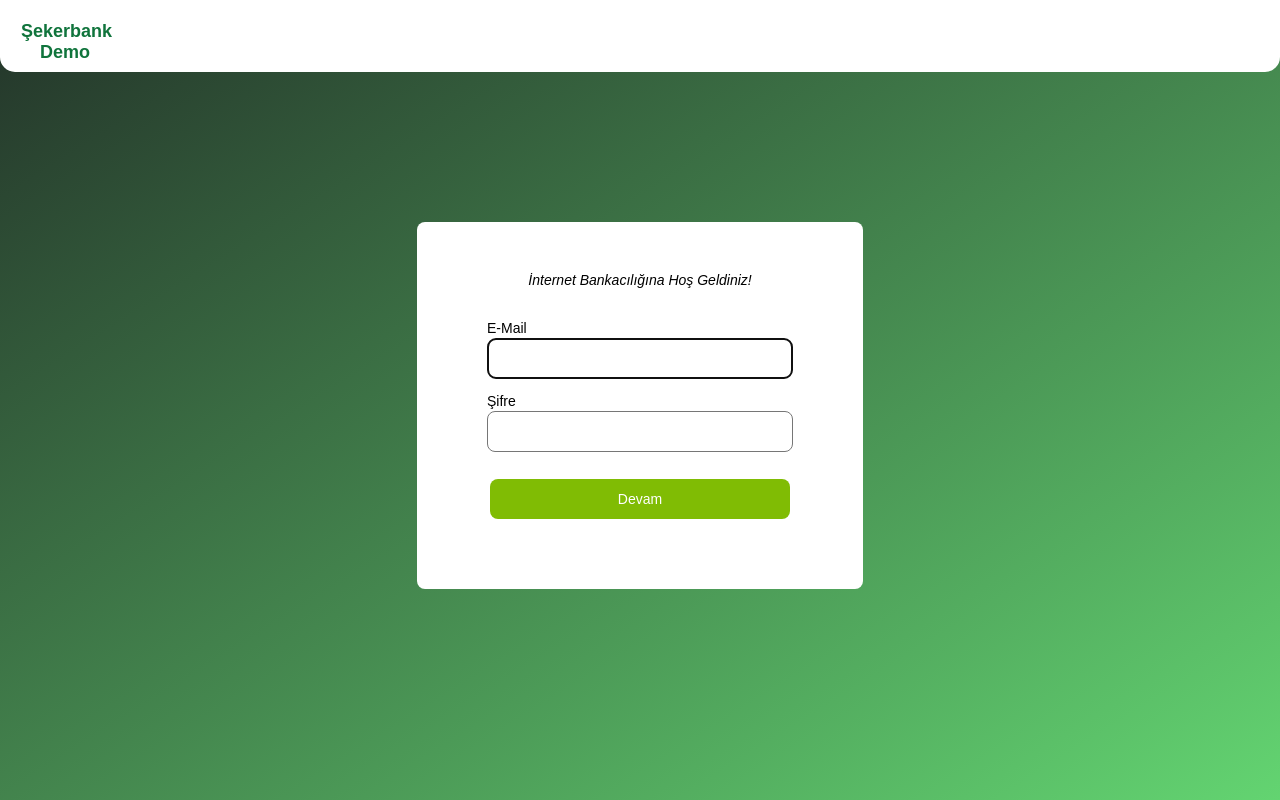
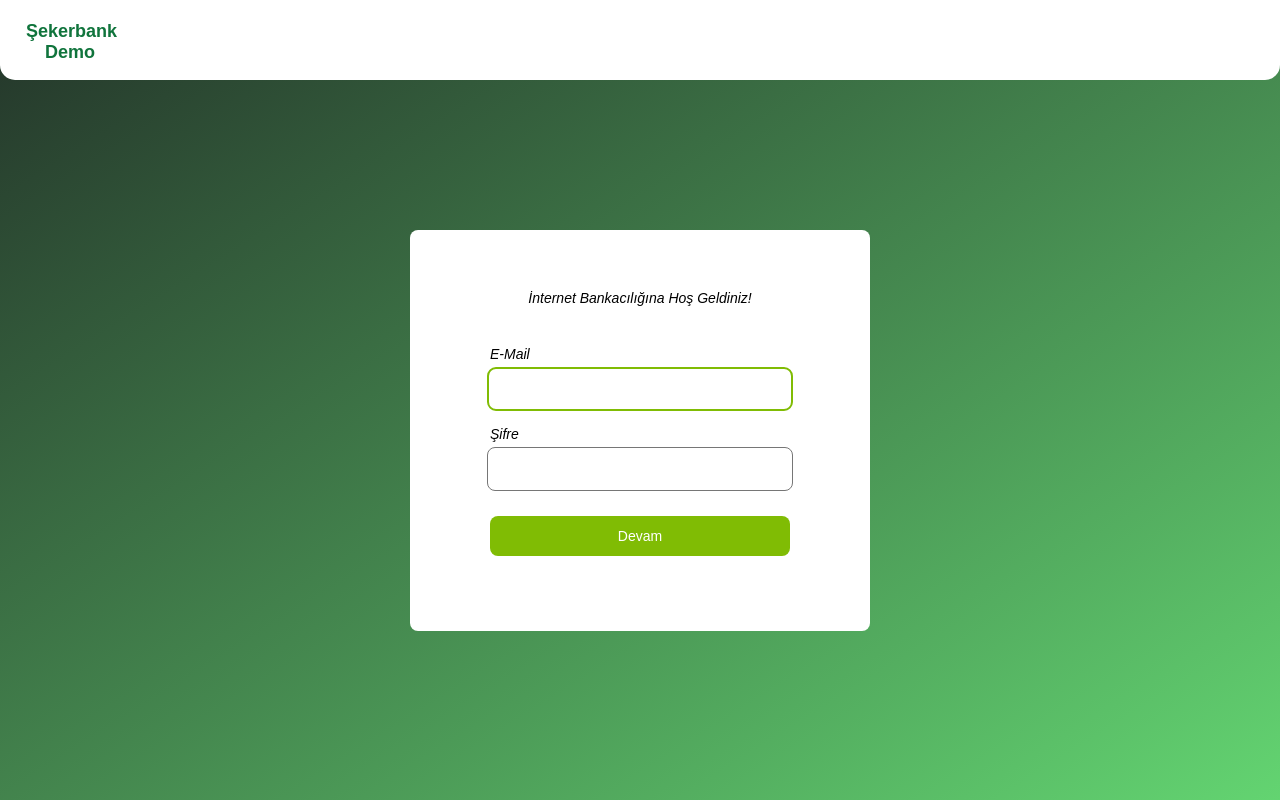
Before and after one commit to mertkilicaslan/Remote_Customer_Acquisition_System, a React (Create React App) app: page / in a window 1280 px wide. Built offline with nearby package versions, Linux system fonts and the light colour scheme.

Commit message:
css updated

```diff
--- a/src/App.css
+++ b/src/App.css
@@ -11,12 +11,11 @@ body {
   padding: 0;
 }
 
-
 header {
   background-color: #fff;
   color: #10743c;
   width: 100%;
-  height: 72px;
+  height: 80px;
   display: flex;
   margin-bottom: 150px;
   justify-content: space-between;
@@ -27,35 +26,29 @@ header {
 
 header button {
   width: 100px;
-  height: 30px;
+  height: 40px;
   font-weight: bold;
   font-size: 18px;
-  margin-top: 20px;
-  margin-left: 15px;
-  border-radius: 8px;
-  background-color: #fff;
+  margin: 20px;
+  background-color: rgb(255, 255, 255);
   color: #10743c;
 }
 
-header button:hover {
-  background-color: #fff;
-}
-
 body {
-  background-image: linear-gradient(to bottom right, #233329, #63D471);
+  background-image: linear-gradient(to bottom right, #233329, #63d471);
   justify-content: center;
 }
 
-.greetings{
+.greetings {
   display: relative;
-  margin-top: -20px;
-  margin-bottom: 30px;
+  margin-top: 10px;
+  margin-bottom: 40px;
   font-style: italic;
 }
 
 .center {
   position: relative;
-  padding: 70px;
+  padding: 50px 75px 75px 75px;
   background-color: #fff;
   border-radius: 8px;
   text-align: center;
@@ -66,8 +59,7 @@ body {
 .input-center {
   position: relative;
   width: 300px;
-  height: 37px;
-  margin-bottom: 2px;
+  height: 40px;
   border-radius: 8px;
   border-style: solid;
   border-width: 1px;
@@ -84,25 +76,33 @@ button {
   cursor: pointer;
 }
 
-button:hover {
+.center button:hover {
   background-color: #588404;
+  transition: 0.2s;
 }
 
 label {
-  text-align: left;
   display: flex;
-  padding-bottom: 2px;
-  padding-top: 2px;
+  margin: 15px 0px 5px 5px;
+  font-style: oblique;
 }
 
 .checkBoxes {
-  margin-left: 0px;
-  text-align: left;
+  padding-top: 3px;
   display: flex;
+}
+.checkBoxes label {
+  margin: 0px -2px 0px 2px;
+  font-style: normal;
 }
 
 input {
-  text-indent: 10px;
+  text-indent: 8px;
+}
+
+input:focus {
+  outline-color: #80bc04;
+  outline-width: 1px;
 }
 
 .errorValue {
@@ -110,9 +110,7 @@ input {
   color: #ff4444;
   text-align: left;
   font-size: 12px;
-  font-weight: 400;
   line-height: 1.25;
-  margin-top: 0px;
-  margin-bottom: 10px;
+  margin: 5px 5px 10px 5px;
   width: 300px;
 }
--- a/src/Components/TermsConditions.css
+++ b/src/Components/TermsConditions.css
@@ -5,9 +5,9 @@
   width: 100%;
   height: 100vh;
   display: flex;
-  background-image: linear-gradient(to bottom right, #233329, #63D471);
   justify-content: center;
   align-items: center;
+  background: linear-gradient(rgba(0, 0, 0, 0.65), rgba(0, 0, 0, 0.65));
 }
 
 .termsConditions-inner {
--- a/src/Components/TermsConditions.js
+++ b/src/Components/TermsConditions.js
@@ -6,9 +6,6 @@ function TermsConditions(props) {
   return (
     props.trigger && (
       <>
-        <header>
-          <button>Şekerbank Demo</button>
-        </header>
         <div className="termsConditions">
           <div className="termsConditions-inner">
             <button
```
